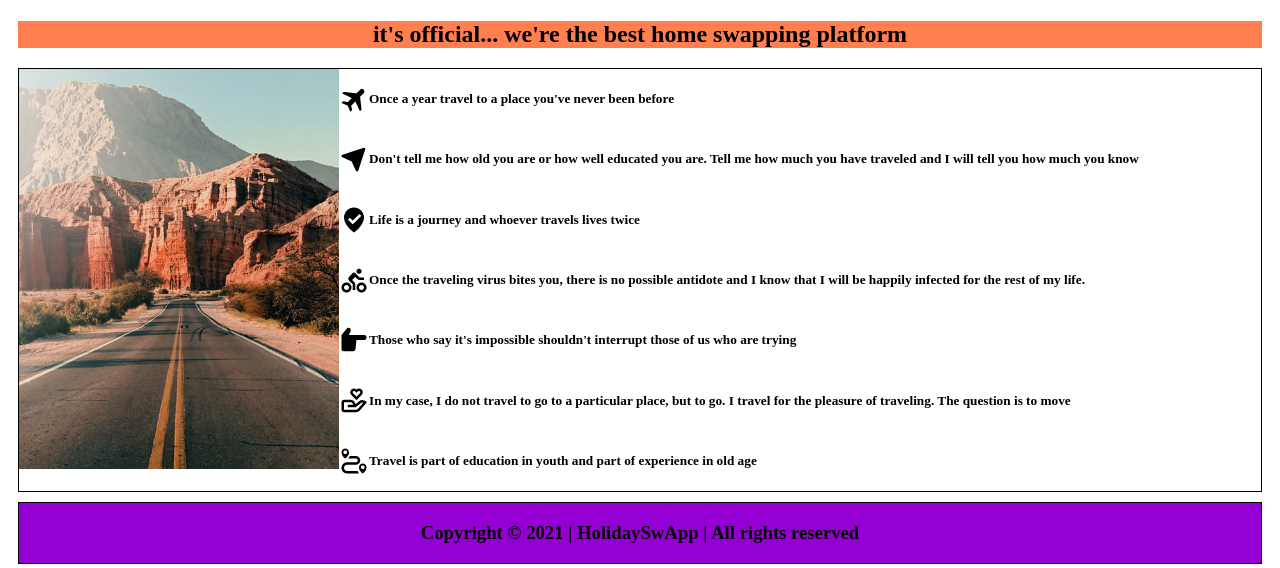
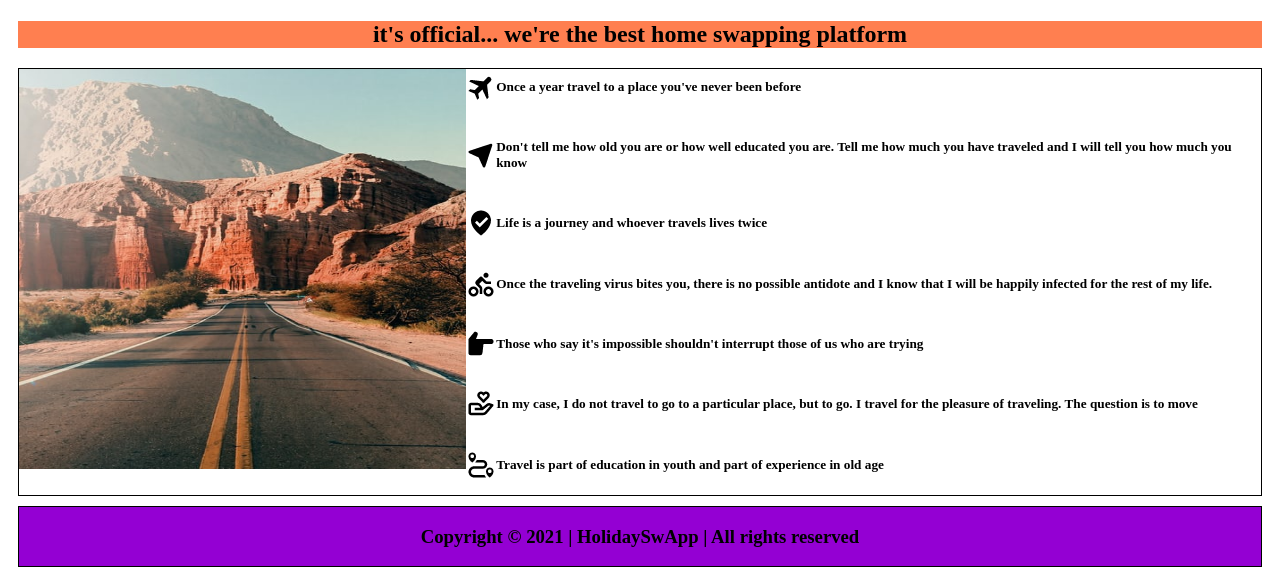
Before and after one commit to Eliza-code/holidayswapp, a React (Create React App) app in the folder client/: page / in a window 1280 px wide. Shown: the part 1197-1765 px from the top of the page. Built offline with nearby package versions, Linux system fonts and the light colour scheme; no server answers; what react-google-maps would draw is missing.

Commit message:
rutas ok

```diff
--- a/client/src/App.js
+++ b/client/src/App.js
@@ -21,7 +21,7 @@ function App() {
           <Route exact path="/register" component={Signup} />
           <Route exact path = '/googleMap' component={GMap}/>
           <Route exact path = '/announcements/:id' component={HouseDetail}/>
-          <Route exact path = '/announcements/ciudad/:name' component={CityResults} />
+          <Route exact path = '/announcements/city/:name' component={CityResults} />
           <Route exact path="/singin" component={SignIn} />
           <Route exact path="/aboutus" component={AboutUs} />
         </Switch>
--- a/client/src/components/Home/Home.jsx
+++ b/client/src/components/Home/Home.jsx
@@ -16,12 +16,12 @@ const Home = () => {
   const handleOnClick = (e, name) => {
     e.preventDefault();
     dispatch(getHouseCity(name.trim()));
-    history.push(`/announcements/${name}`);
+    history.push(`/announcements/city/${name}`);
   };
 
   return (
     <div>
-      <NavBar/>
+      <NavBar />
       <div className="cities">
         {turisticCities.map((el) => {
           return (
--- a/client/src/components/Home/home.css
+++ b/client/src/components/Home/home.css
@@ -39,3 +39,8 @@
     display: grid;
     margin: 1%;
 }
+
+.icons{
+display: grid;
+margin-top: -1%;
+}
--- a/client/src/components/SearchBar/SearchBar.jsx
+++ b/client/src/components/SearchBar/SearchBar.jsx
@@ -16,7 +16,7 @@ const SearchBar = () => {
   const handleSubmit = (e) => {
     e.preventDefault();
     dispatch(getHouseCity(input.trim()));
-    history.push(`/announcements/ciudad/${input}`);
+    history.push(`/announcements/city/${input}`);
   }
 
   return (
```
